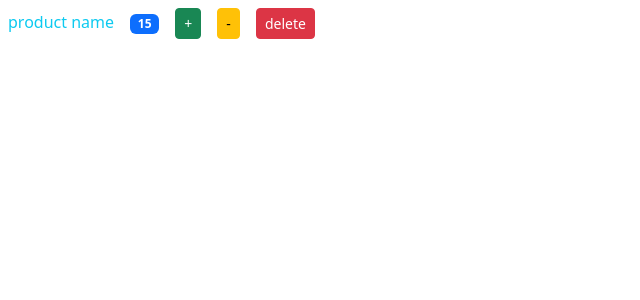
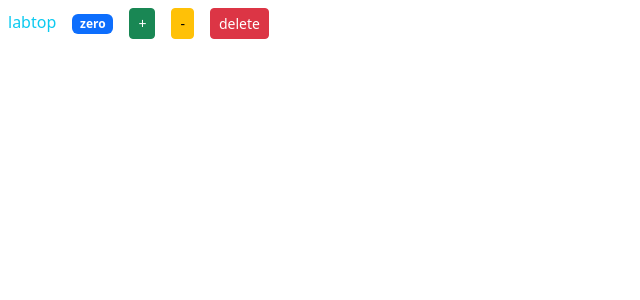
Before and after one commit to AmirTaki/react-toturial, a React (Create React App) app: page / in a window 1280 px wide. Shown: the top 300 px of the page, without its empty margins (0-640 px from the left). Built offline with nearby package versions, Linux system fonts and the light colour scheme.

Commit message:
state & setState

```diff
--- a/src/components/product.jsx
+++ b/src/components/product.jsx
@@ -2,42 +2,67 @@ import { Component } from "react";
 import styled from './product.moudle.css';
 
 class Product extends Component {
-    count = 15;  // constructor attribute
+     // constructor attribute
+
+    // state atribute  => state = {object}
+    state = {
+        count : 0,
+        // productName : 'labtop'
+    }
     render() {
 
 
         return (
             <>
-                <span className='m-2 text-info' >product name</span>
+                <span className='m-2 text-info' >labtop</span>
 
-                <span className='m-2 badge bg-primary'>{this.format ()}</span>
+                <span className='m-2 badge bg-primary'>{this.format()}</span>
 
                 <span className='m-2 badge bg-primary'></span>
 
-                {/* STAND A LINE => .bind(this) */}
-                <button onClick = {this.handelIncrement.bind(this)} className='m-2 btn btn-sm btn-success'>+</button>
+                <button onClick = {this.handelIncrement} className='m-2 btn btn-sm btn-success'>+</button>
 
-                {/* Arrow Function */}
                 <button onClick = {this.handelDecrement} className='m-2 btn btn-sm btn-warning '>-</button>
 
-                {/*  method (paramter) => {()=> this.method(paramter)} */}
-                <button onClick = {()=> {this.handelDelete(55)}} className='m-2 btn btn-sm btn-danger'>delete</button>
+                <button onClick = {this.handelDelete} className='m-2 btn btn-sm btn-danger'>delete</button>
 
            </>
         )
     }
-    handelIncrement(){
-        console.log('Increament', this)
+    handelIncrement = ()=>{
+        // this.state.count += 1;
+
+
+        /*
+        method setState :
+            1)
+            this.setState({count : this.state.count + 1})
+
+            2)
+            const counter  = this.state.count
+            this.setState({count : counter + 1})
+
+            3)
+            const {count} = this.state;
+            this.setState({count + 1})
+        */
+
+        const {count : c} = this.state;
+        this.setState({count : c + 1})
+
+        console.log(this.state)
     }
+
     handelDecrement = () =>{
-        console.log('Decrement', this)
+        const {count} = this.state;
+        this.setState({count : count - 1})
     }
-    handelDelete(itemNmber){
-        console.log('Delete', itemNmber)
+    handelDelete = () =>{
+        console.log('Delete')
     }
 
     format (){
-        return this.count === 0 ? 'zero' : this.count;
+        return this.state.count === 0 ? 'zero' : this.state.count;
     }
 }
 
```
